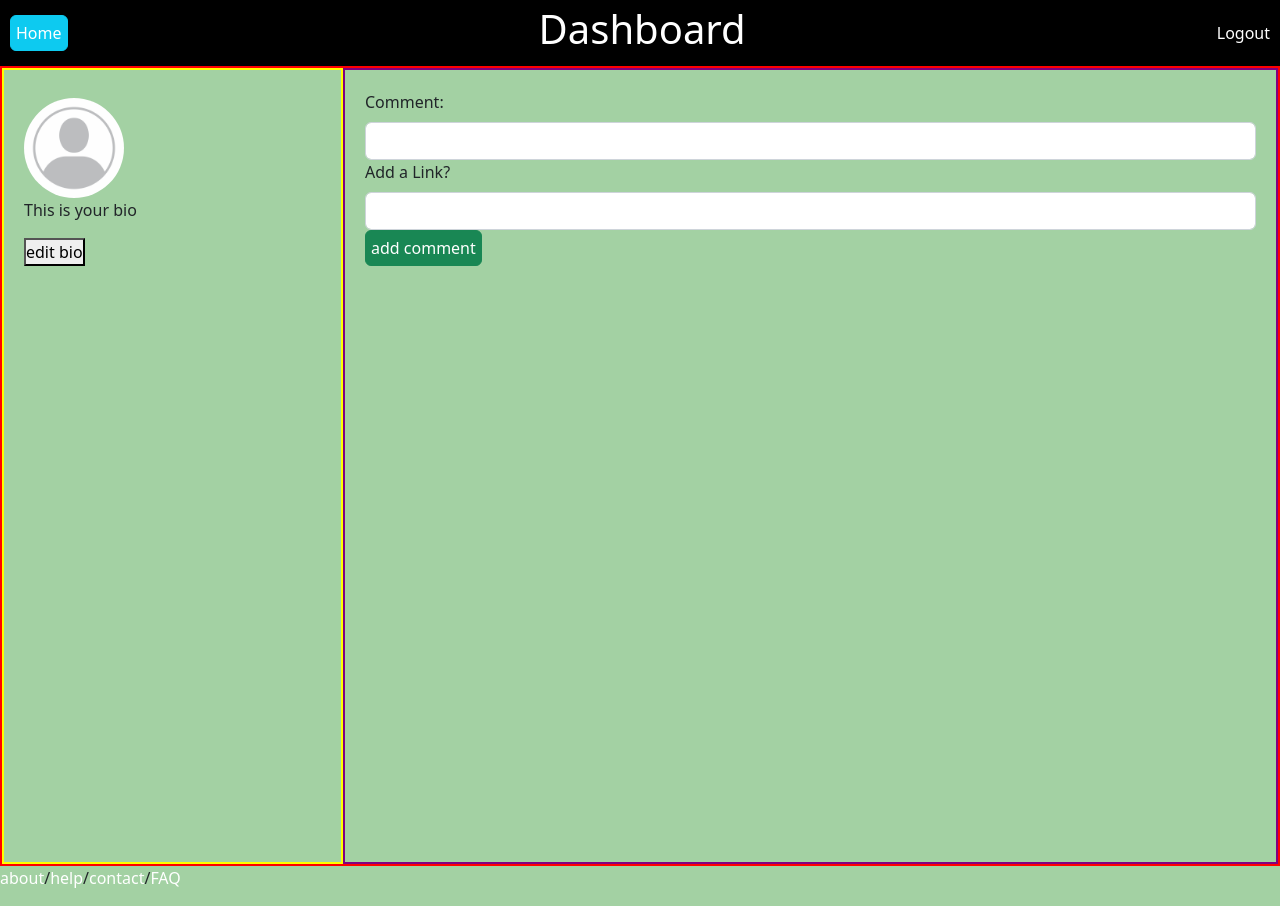
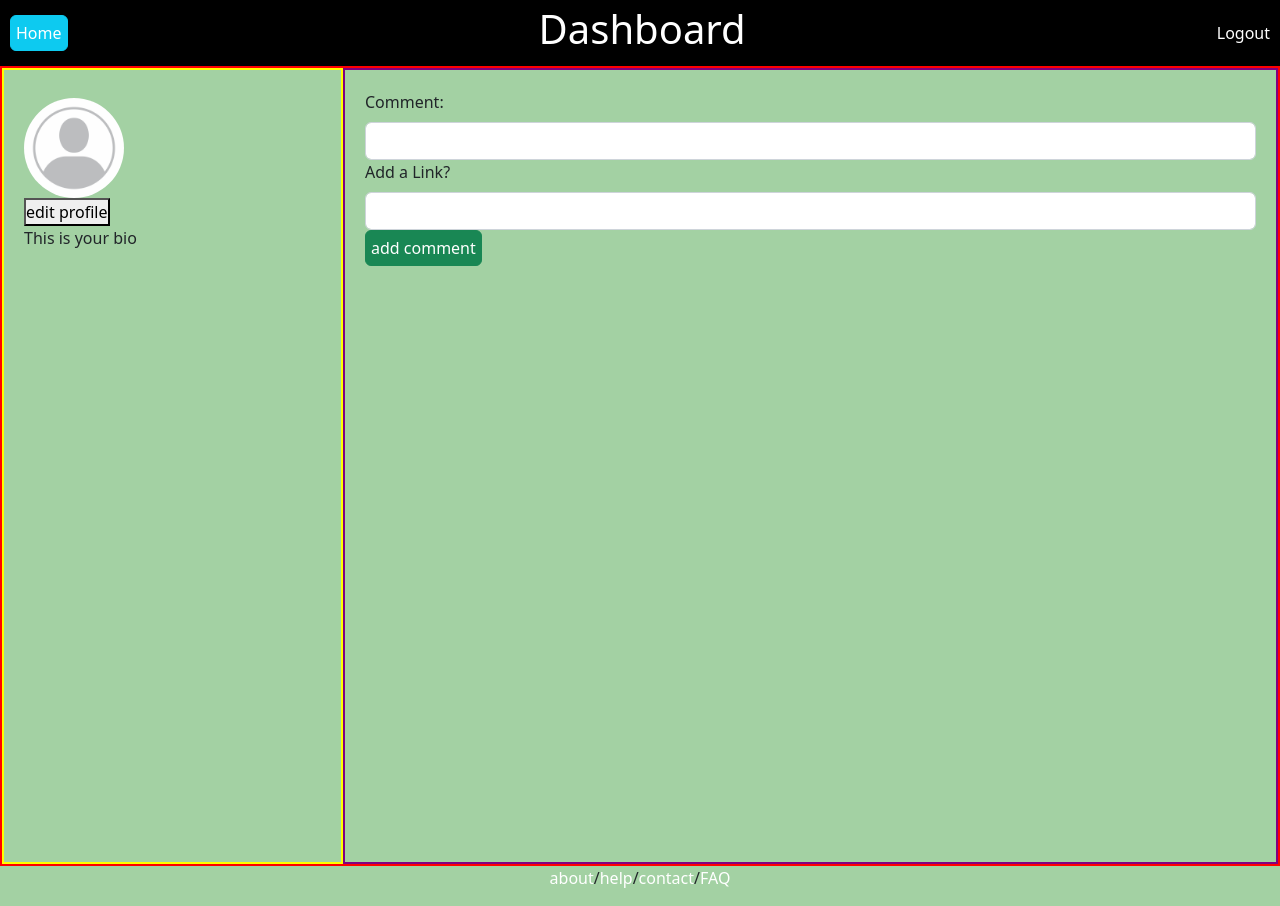
Before and after one commit to albertbravo650/Projects, a Flask app: template python/profile/flask_app/templates/home.html in a window 1280 px wide. Run offline with Flask 3, Linux system fonts and the light colour scheme; the template is opened without the code that fills it, so the values that code supplies are empty.

Commit message:
next commit

```diff
--- a/python/profile/flask_app/static/style2.css
+++ b/python/profile/flask_app/static/style2.css
@@ -48,6 +48,7 @@ a {
 
 .bottomBar {
     display: flex;
+    justify-content: center;
 }
 
 .userImg {
--- a/python/profile/flask_app/templates/home.html
+++ b/python/profile/flask_app/templates/home.html
@@ -17,15 +17,15 @@
     </div>
     <div class="main">
         <div class="leftside">
-            <div>
+            <div class="userDetails">
                 <h3>{{user.firstName}} {{user.lastName}}</h3>
-            </div>
-            <div class="profileImg">
-                <img class="userImg" src="/static/assets/avatar.jpeg" alt="image_error" width="100" height="100">
+                <div class="profileImg">
+                    <img class="userImg" src="/static/assets/avatar.jpeg" alt="image_error" width="100" height="100">
+                </div>
+                <button>edit profile</button>
             </div>
             <div class="bio">
                 <p>This is your bio</p>
-                <button>edit bio</button>
             </div>
         </div>
         <div class="rightside">
```
